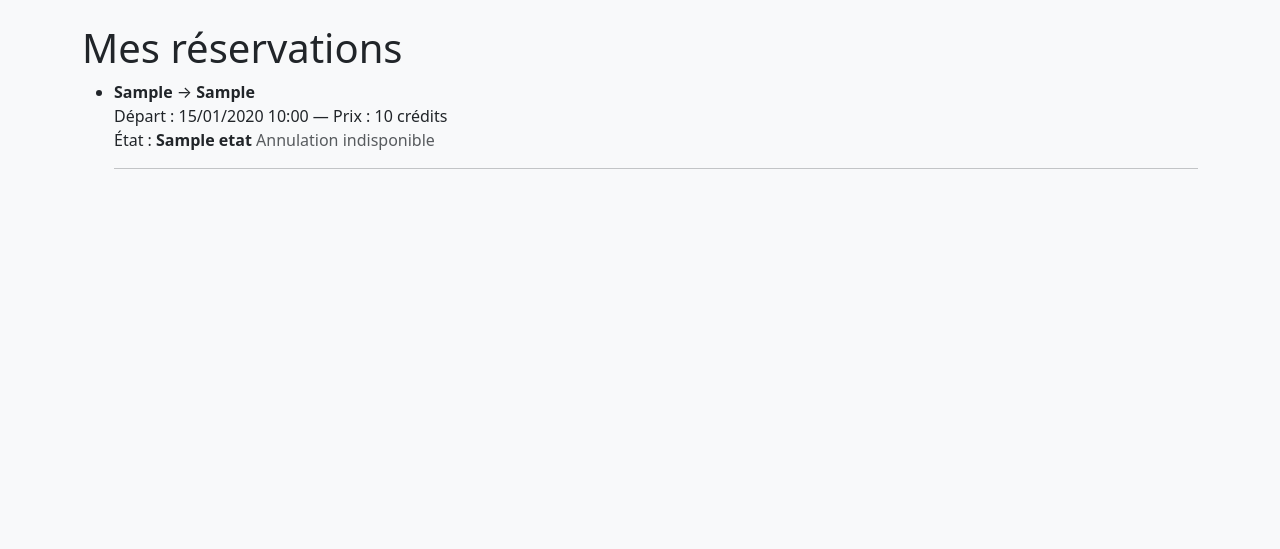
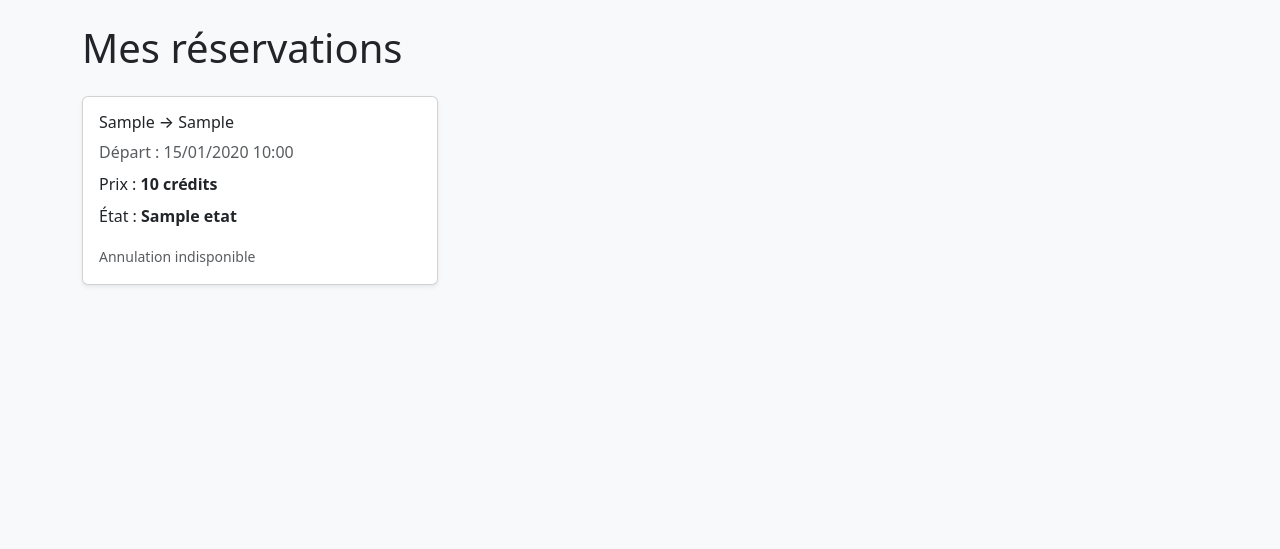
Before and after one commit to Potato-Technical/ecoride, a PHP site: template app/Views/reservations/index.php in a window 1280 px wide. Shown: the part 57-606 px from the top of the page. Run offline with PHP 8.4, Linux system fonts and the light colour scheme; the template is opened without the code that fills it: most values are stand-ins (such as "Sample title", 1, 10 or a date in 2020).

Commit message:
feat: refonte visuelle de la liste des réservations

```diff
--- a/app/Views/reservations/index.php
+++ b/app/Views/reservations/index.php
@@ -1,38 +1,76 @@
-<h1>Mes réservations</h1>
+<h1 class="mb-4">Mes réservations</h1>
 
 <?php if (empty($reservations)): ?>
-  <p>Aucune réservation.</p>
+
+    <div class="alert alert-info">
+        Aucune réservation pour le moment.
+    </div>
+
 <?php else: ?>
-  <ul>
+
+    <div class="row">
         <?php foreach ($reservations as $r): ?>
-      <li data-reservation-id="<?= (int) $r['id'] ?>">
-        <strong><?= htmlspecialchars((string) $r['lieu_depart']) ?></strong>
+            <div class="col-md-6 col-lg-4 mb-4">
+                <div class="card h-100 shadow-sm">
+
+                    <div class="card-body d-flex flex-column">
+
+                        <h2 class="h6 card-title mb-2">
+                            <?= htmlspecialchars((string) $r['lieu_depart']) ?>
                             →
-        <strong><?= htmlspecialchars((string) $r['lieu_arrivee']) ?></strong><br>
+                            <?= htmlspecialchars((string) $r['lieu_arrivee']) ?>
+                        </h2>
 
+                        <p class="text-muted mb-2">
                             Départ :
-        <?= htmlspecialchars(date('d/m/Y H:i', strtotime($r['date_heure_depart']))) ?>
-        — Prix : <?= (int) $r['prix'] ?> crédits<br>
+                            <?= htmlspecialchars(
+                                date('d/m/Y H:i', strtotime($r['date_heure_depart']))
+                            ) ?>
+                        </p>
 
-        État : <strong><?= htmlspecialchars((string) $r['etat']) ?></strong>
+                        <p class="mb-2">
+                            Prix :
+                            <strong><?= (int) $r['prix'] ?> crédits</strong>
+                        </p>
+
+                        <p class="mb-3">
+                            État :
+                            <strong><?= htmlspecialchars((string) $r['etat']) ?></strong>
+                        </p>
+
+                        <div class="mt-auto">
 
                             <?php if ($r['etat'] === 'confirme'): ?>
                                 <form method="POST"
                                       action="/reservations/annuler"
-                class="d-inline js-cancel-form">
+                                      class="d-grid js-cancel-form">
 
-              <input type="hidden" name="csrf_token" value="<?= htmlspecialchars($csrf_token) ?>">
-              <input type="hidden" name="id" value="<?= (int) $r['id'] ?>">
+                                    <input type="hidden"
+                                           name="csrf_token"
+                                           value="<?= htmlspecialchars($csrf_token) ?>">
 
-              <button type="submit" class="btn btn-danger btn-sm">
-                  Annuler
+                                    <input type="hidden"
+                                           name="id"
+                                           value="<?= (int) $r['id'] ?>">
+
+                                    <button type="submit"
+                                            class="btn btn-outline-danger btn-sm">
+                                        Annuler la réservation
                                     </button>
                                 </form>
                             <?php else: ?>
-            <span class="text-muted">Annulation indisponible</span>
+                                <span class="text-muted small">
+                                    Annulation indisponible
+                                </span>
                             <?php endif; ?>
-      </li>
-      <hr>
+
+                        </div>
+
+                    </div>
+
+                </div>
+            </div>
         <?php endforeach; ?>
-  </ul>
+    </div>
+
 <?php endif; ?>
```
Lines whose indentation alone changed are shown as unchanged.
